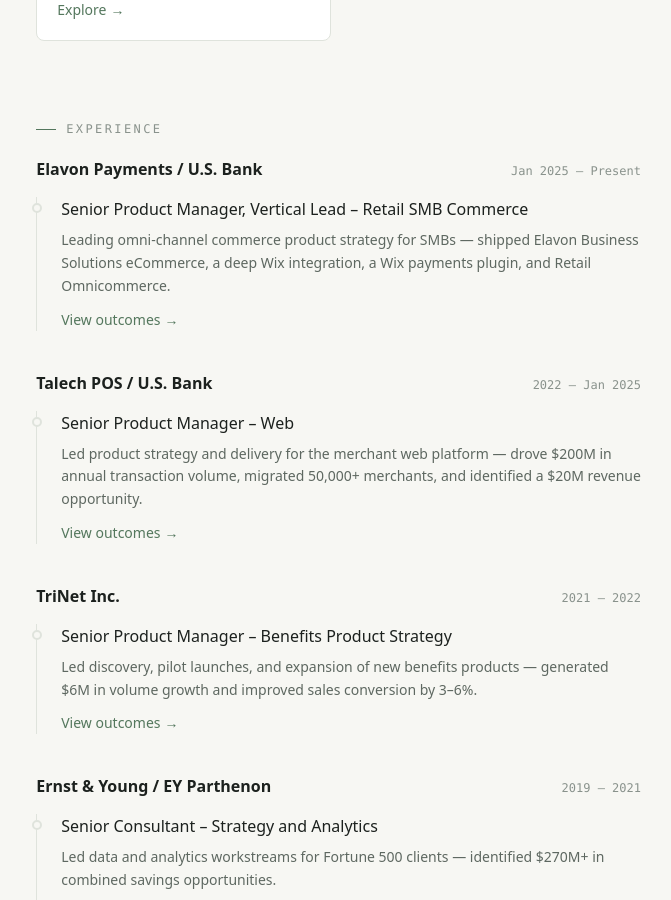
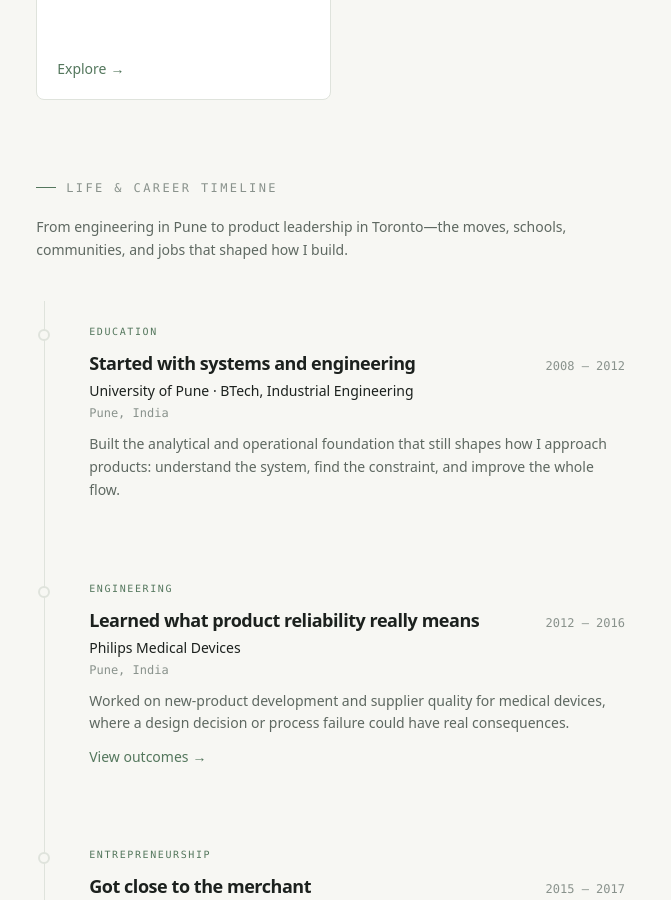
Before and after one commit to mandarkashikar/mandarkashikar.com, a Next.js app: page / in a window 1280 px wide. Shown: the part 1900-2800 px from the top of the page, without its empty margins (535-1206 px from the left). Built offline with nearby package versions, Linux system fonts and the light colour scheme.

Commit message:
feat: replace experience with life and career timeline

```diff
--- a/pages/index.tsx
+++ b/pages/index.tsx
@@ -44,7 +44,7 @@
     year: '2022 – Jan 2025',
     role: 'Senior Product Manager – Web',
     company: 'Talech POS / U.S. Bank',
-    location: 'Toronto, Canada',
+    location: 'Palo Alto, CA / Toronto, Canada',
     summary: 'Led product strategy and delivery for the merchant web platform — drove $200M in annual transaction volume, migrated 50,000+ merchants, and identified a $20M revenue opportunity.',
     achievements: [
       'Drove ~$200M in annual transaction volume through secure payment integrations (hosted fields, Checkout.js, lightbox, hosted page)',
@@ -147,6 +147,124 @@
         }
       }
     ]
+  },
+  {
+    id: 'startups-2015',
+    year: '2015 – 2017',
+    role: 'Marketing & Operations Manager',
+    company: 'Retail eCommerce & SMB Consulting Startups',
+    location: 'Pune, India',
+    summary: 'Learned small-business growth from the inside — launching services, winning the first customers, and operating an ecommerce business close to the merchant.',
+    achievements: [
+      'Launched three service offerings and a go-to-market motion that secured the first 13 clients and reached $20K in monthly revenue',
+      'Built partnerships, events, newsletters, and social campaigns that generated 7,000+ interactions and ~100 leads',
+      'Ran a nationwide inventory-clearance campaign for an ecommerce venture that generated $220K in revenue'
+    ],
+    projects: []
+  },
+  {
+    id: 'philips-2012',
+    year: '2012 – 2016',
+    role: 'Assistant Manager – New Product Development',
+    company: 'Philips Medical Devices',
+    location: 'Pune, India',
+    summary: 'Started as an engineer close to the physical product — developing medical-device components, improving supplier systems, and handling quality problems where reliability mattered.',
+    achievements: [
+      'Led process improvements across 35 global suppliers, delivering $600K in annual savings',
+      'Resolved 300+ critical quality issues, including field failures and recalls, across supplier quality and new product development',
+      'Built a predictive defect model that helped reduce recurring supplier defects by 30%'
+    ],
+    projects: []
+  },
+]
+
+const lifeTimeline = [
+  {
+    period: '2008 – 2012',
+    location: 'Pune, India',
+    type: 'Education',
+    title: 'Started with systems and engineering',
+    organization: 'University of Pune · BTech, Industrial Engineering',
+    description: 'Built the analytical and operational foundation that still shapes how I approach products: understand the system, find the constraint, and improve the whole flow.'
+  },
+  {
+    period: '2012 – 2016',
+    location: 'Pune, India',
+    type: 'Engineering',
+    title: 'Learned what product reliability really means',
+    organization: 'Philips Medical Devices',
+    description: 'Worked on new-product development and supplier quality for medical devices, where a design decision or process failure could have real consequences.',
+    experienceId: 'philips-2012'
+  },
+  {
+    period: '2015 – 2017',
+    location: 'Pune, India',
+    type: 'Entrepreneurship',
+    title: 'Got close to the merchant',
+    organization: 'Retail ecommerce & SMB consulting startups',
+    description: 'Moved from engineering into growth and operations—launching services, finding the first customers, and learning firsthand how small businesses sell and survive.',
+    experienceId: 'startups-2015'
+  },
+  {
+    period: '2017 – 2019',
+    location: 'Pune → College Park, Maryland',
+    type: 'Move + Education',
+    title: 'Crossed continents to broaden the toolkit',
+    organization: 'University of Maryland, Robert H. Smith School of Business',
+    description: 'Earned an MBA and MS in Marketing Analytics, connecting engineering instincts with strategy, customer behavior, and data-driven decision-making.'
+  },
+  {
+    period: '2017 – 2019',
+    location: 'College Park, Maryland',
+    type: 'Community',
+    title: 'Made entrepreneurship part of the education',
+    organization: 'Dingman Center for Entrepreneurship',
+    description: 'Served as a Marketing Analytics graduate assistant, Smith Ambassador, and Faculty Fellow Scholar. Designed Smith in the Valley and the Smith–MPOWER Marketing Case Competition, and helped lead the Marketing Association and Entrepreneurship Club.'
+  },
+  {
+    period: '2018',
+    location: 'Washington, DC',
+    type: 'Growth',
+    title: 'Found product work through growth experiments',
+    organization: 'MPOWER Financing',
+    description: 'Built acquisition programs from scratch, including a referral redesign that generated $2.2M in loan volume in two months.',
+    experienceId: 'mpower-2018'
+  },
+  {
+    period: '2019 – 2021',
+    location: 'Arlington, Virginia',
+    type: 'Strategy + Analytics',
+    title: 'Learned to turn ambiguity into executive decisions',
+    organization: 'EY-Parthenon',
+    description: 'Led analytical workstreams for complex organizations, translating messy workforce and culture data into strategies for C-suite and board audiences.',
+    experienceId: 'ey-2019'
+  },
+  {
+    period: '2021 – 2022',
+    location: 'San Jose, California',
+    type: 'Product',
+    title: 'Made the move into product management',
+    organization: 'TriNet',
+    description: 'Led discovery and launches for benefits products, turning rejected demand and customer friction into new products and measurable growth.',
+    experienceId: 'trinet-2021'
+  },
+  {
+    period: '2022 – 2025',
+    location: 'Palo Alto → Toronto',
+    type: 'Commerce + Move',
+    title: 'Commerce and payments became the throughline',
+    organization: 'talech / U.S. Bank',
+    description: 'Led the merchant web platform across California and Canada—shipping payments and commerce capabilities, migrating 50,000+ merchants, and supporting $200M+ in annual transaction volume.',
+    experienceId: 'usbank-2022'
+  },
+  {
+    period: '2025 – Present',
+    location: 'Toronto, Canada',
+    type: '0→1 Product Leadership',
+    title: 'Built Elavon Business Solutions from zero to launch',
+    organization: 'Elavon / U.S. Bank',
+    description: 'Drove the Wix integration and launched a unified commerce-and-payments platform now used by 1,000 merchants, with ~$800K in contracted ARR and ~$40M in projected annual payment volume.',
+    experienceId: 'elavon-2025'
   },
 ]
 
@@ -288,7 +406,7 @@
               {[
                 ['about', 'About'],
                 ['projects', 'Projects'],
-                ['experience', 'Experience'],
+                ['timeline', 'Timeline'],
                 ['field-notes', 'Field notes'],
                 ['contact', 'Contact'],
               ].map(([id, label]) => (
@@ -307,7 +425,7 @@
               {[
                 ['about', 'About'],
                 ['projects', 'Projects'],
-                ['experience', 'Experience'],
+                ['timeline', 'Timeline'],
                 ['field-notes', 'Field notes'],
                 ['contact', 'Contact'],
               ].map(([id, label]) => (
@@ -337,7 +455,7 @@
                 I&apos;m a senior product manager who stays close to the work: I write strategy, run discovery, build the analytics, and use code and AI to make ideas tangible.
               </p>
               <p>
-                At Elavon / U.S. Bank, I took Elavon Business Solutions from zero to launch and drove the Wix integration end-to-end. The platform has reached 1,000 merchants, ~$800K in contracted ARR, and ~$40M in projected annual payment volume. I also built the analysis behind an onboarding redesign that lifted merchant activation from 40% to 65%. My background spans product management, strategy consulting, analytics, and engineering.
+                At Elavon / U.S. Bank, I took Elavon Business Solutions from zero to launch and drove the Wix integration end-to-end. The platform has reached 1,000 merchants, ~$800K in contracted ARR, and ~$40M in projected annual payment volume. After launch, I uncovered the onboarding bottleneck through product data and 50+ merchant interviews, then rebuilt the activation motion—lifting activation from 40% to ~65% and cutting time to first transaction from 40 days to 19. My path to product spans engineering, entrepreneurship, strategy consulting, and analytics.
               </p>
               <p>
                 Outside work, I build practical experiments in AI and commerce—from a LinkedIn slop filter to an AI-powered PM second brain and a 90-day field study on agentic commerce.
@@ -398,23 +516,37 @@
             </ul>
           </section>
 
-          <section id="experience" className="mb-20 scroll-mt-8">
-            <h2 className="portfolio-section-title"><span />Experience</h2>
-            <ol className="space-y-10">
-              {timelineDataRich.map((exp) => (
-                <li key={exp.id}>
-                  <div className="flex items-baseline justify-between gap-4">
-                    <h3 className="font-semibold text-[var(--portfolio-text)]">{exp.company}</h3>
-                    <p className="shrink-0 font-mono text-xs text-[var(--portfolio-faint)]">{exp.year}</p>
-                  </div>
-                  <button onClick={() => setSelectedExp(exp)} className="group relative mt-4 w-full border-l border-[var(--portfolio-line)] pl-6 text-left">
-                    <span className="absolute -left-[5px] top-1.5 h-2.5 w-2.5 rounded-full border-2 border-[var(--portfolio-line)] bg-[var(--portfolio-bg)] transition-colors group-hover:border-[var(--portfolio-accent)]" />
-                    <span className="font-medium text-[var(--portfolio-text)] group-hover:text-[var(--portfolio-accent)]">{exp.role}</span>
-                    <span className="mt-2 block text-sm leading-relaxed text-[var(--portfolio-muted)]">{exp.summary}</span>
-                    <span className="mt-3 inline-flex items-center gap-1 text-sm font-medium text-[var(--portfolio-accent)]">View outcomes <span className="transition-transform group-hover:translate-x-1">→</span></span>
-                  </button>
-                </li>
-              ))}
+          <section id="timeline" className="mb-20 scroll-mt-8">
+            <h2 className="portfolio-section-title"><span />Life &amp; career timeline</h2>
+            <p className="mb-10 max-w-xl text-sm leading-relaxed text-[var(--portfolio-muted)]">From engineering in Pune to product leadership in Toronto—the moves, schools, communities, and jobs that shaped how I build.</p>
+            <ol className="relative ml-2 border-l border-[var(--portfolio-line)]">
+              {lifeTimeline.map((item) => {
+                const experience = item.experienceId ? timelineDataRich.find((entry) => entry.id === item.experienceId) : undefined
+                const content = (
+                  <>
+                    <span className="absolute -left-[7px] top-7 h-3 w-3 rounded-full border-2 border-[var(--portfolio-line)] bg-[var(--portfolio-bg)] transition-colors group-hover:border-[var(--portfolio-accent)]" />
+                    <span className="font-mono text-[10px] uppercase tracking-[0.16em] text-[var(--portfolio-accent)]">{item.type}</span>
+                    <div className="mt-2 flex flex-col gap-1 sm:flex-row sm:items-baseline sm:justify-between sm:gap-5">
+                      <h3 className="text-lg font-semibold tracking-tight text-[var(--portfolio-text)] group-hover:text-[var(--portfolio-accent)]">{item.title}</h3>
+                      <span className="shrink-0 font-mono text-xs text-[var(--portfolio-faint)]">{item.period}</span>
+                    </div>
+                    <p className="mt-1 text-sm font-medium text-[var(--portfolio-text)]">{item.organization}</p>
+                    <p className="mt-1 font-mono text-xs text-[var(--portfolio-faint)]">{item.location}</p>
+                    <p className="mt-3 text-sm leading-relaxed text-[var(--portfolio-muted)]">{item.description}</p>
+                    {experience && <span className="mt-3 inline-flex items-center gap-1 text-sm font-medium text-[var(--portfolio-accent)]">View outcomes <span className="transition-transform group-hover:translate-x-1">→</span></span>}
+                  </>
+                )
+
+                return (
+                  <li key={`${item.period}-${item.title}`} className="relative pb-10 pl-7 last:pb-0">
+                    {experience ? (
+                      <button onClick={() => setSelectedExp(experience)} className="group block w-full rounded-lg p-4 text-left transition-colors hover:bg-[var(--portfolio-surface)]">{content}</button>
+                    ) : (
+                      <article className="group rounded-lg p-4">{content}</article>
+                    )}
+                  </li>
+                )
+              })}
             </ol>
 
             <div className="mt-12 border-t border-[var(--portfolio-line)] pt-8">
```
